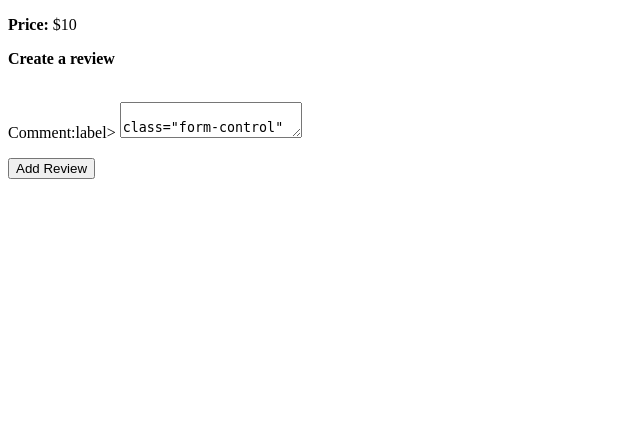
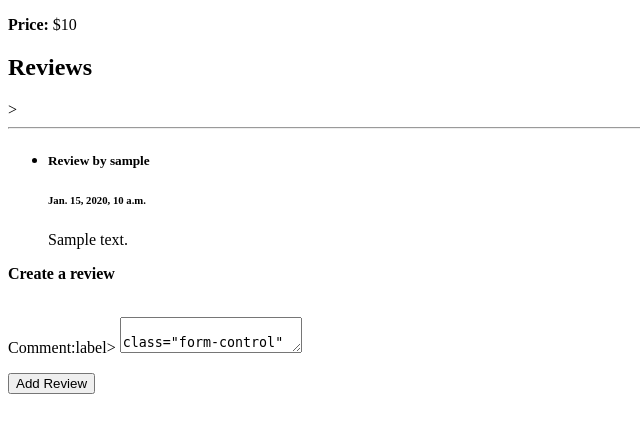
Before and after one commit to Tahsin-Kazi/Movie-Store-Wesley-3, a Django app: template templates/movies/show.html in a window 1280 px wide. Shown: the top 433 px of the page, without its empty margins (0-640 px from the left). Run offline with Django 5.2, Linux system fonts and the light colour scheme; a user stored in the database is signed in; the template is opened without the code that fills it: most values are stand-ins (such as "Sample title", 1, 10 or a date in 2020).

Commit message:
Updating the movies.show template
This section of the code that iterates through the reviews and displays the review date and comment, as well as the username of the user who created the review. Based off info in chap. 9 of textbook.

```diff
--- a/templates/movies/show.html
+++ b/templates/movies/show.html
@@ -7,7 +7,27 @@
 <body>
 
 
-<p><b>Price:</b> ${{ template_data.movie.price }}</p>
+<p><b>Price:</b> ${{ template_data.movie.price }}
+    </p>
+
+    <h2>Reviews</h2>>
+    <hr />
+    <ul class="list-group">
+        {%  for review in template_data.reviews %}
+        <li class="list-group-item pb-e pt-3">
+            <h5 class="card-title">
+                Review by {{ review.user.username }}
+            </h5>
+        <h6 class="card_subtitle mb-2 text-muted">
+            {{ review.date }}
+        </h6>
+            <p class="card-text">{{ review.comment }}</p>
+        </li>
+        {% endfor %}
+    </ul>
+
+
+
 {% if user.is_authenticated %}
 <div class="container mt-4">
     <div class="row justify-content-center">
```
